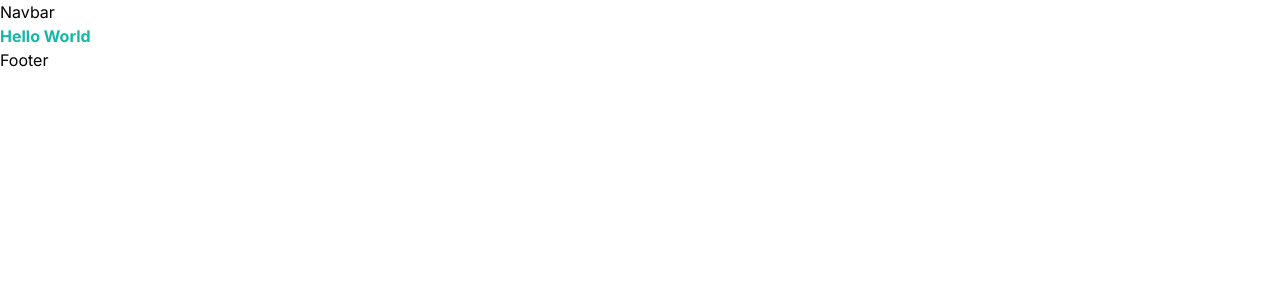
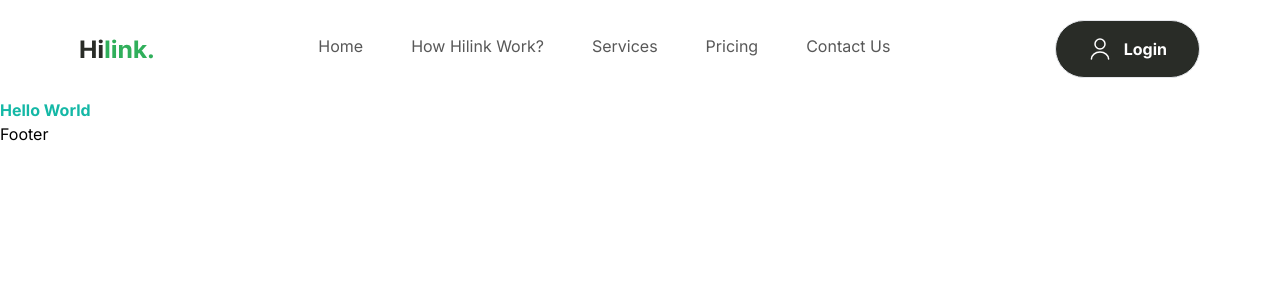
Before and after one commit to sanidhyy/travel-app, a Next.js app: page / in a window 1280 px wide. Shown: the top 300 px of the page. Built offline with nearby package versions, Linux system fonts and the light colour scheme.

Commit message:
Navbar done

```diff
--- /dev/null
+++ b/components/Button.tsx
@@ -0,0 +1,28 @@
+import Image from "next/image";
+
+type ButtonProps = {
+  type: "button" | "submit";
+  title: string;
+  icon?: string;
+  variant: "btn_dark_green";
+};
+
+const Button = ({ type, title, icon, variant }: ButtonProps) => {
+  const id = title.toLowerCase().replaceAll(/\W+/g, "-");
+
+  return (
+    <button
+      type={type}
+      className={`flexCenter gap-3 rounded-full border ${variant}`}
+      title={title}
+      id={id}
+    >
+      {icon && <Image src={icon} alt={title} width={24} height={24} />}
+      <label className="bold-16 whitespace-nowrap" htmlFor={id}>
+        {title}
+      </label>
+    </button>
+  );
+};
+
+export default Button;
--- a/components/Navbar.tsx
+++ b/components/Navbar.tsx
@@ -1,5 +1,50 @@
+import Image from "next/image";
+import Link from "next/link";
+
+import { NAV_LINKS } from "@/constants";
+import Button from "./Button";
+
 const Navbar = () => {
-  return <div>Navbar</div>;
+  return (
+    <nav className="flexBetween max-container padding-container relative z-30 py-5">
+      <Link href="/">
+        <Image
+          src="/hilink-logo.svg"
+          alt="hilink logo"
+          width={74}
+          height={29}
+        />
+      </Link>
+      <ul className="hidden h-full gap-12 lg:flex">
+        {NAV_LINKS.map((link) => (
+          <Link
+            href={link.href}
+            key={link.key}
+            className="regular-16 text-gray-50 flexCenter cursor-pointer pb-1.5 transition-all hover:font-bold"
+          >
+            {link.label}
+          </Link>
+        ))}
+      </ul>
+
+      <div className="lg:flexCenter hidden">
+        <Button
+          type="button"
+          title="Login"
+          icon="/user.svg"
+          variant="btn_dark_green"
+        />
+      </div>
+
+      <Image
+        src="/menu.svg"
+        alt="menu"
+        width={32}
+        height={32}
+        className="inline-block cursor-pointer lg:hidden"
+      />
+    </nav>
+  );
 };
 
 export default Navbar;
```
